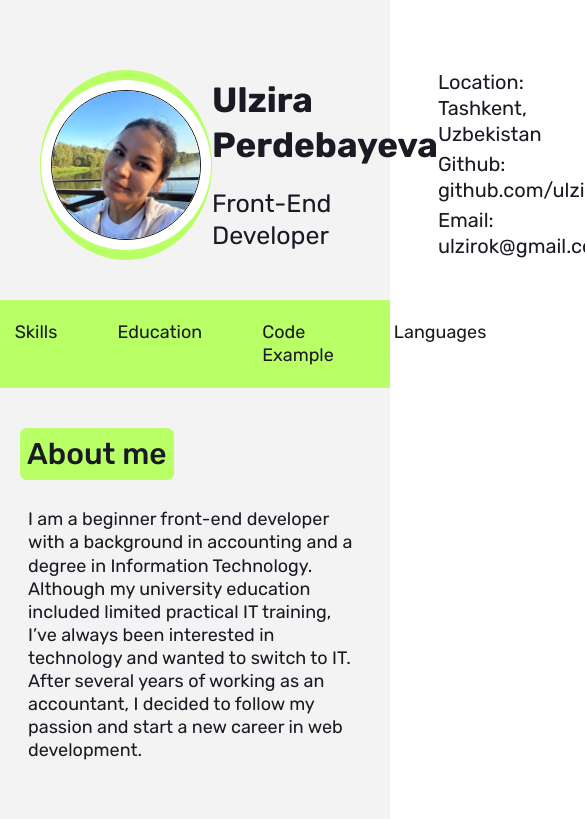
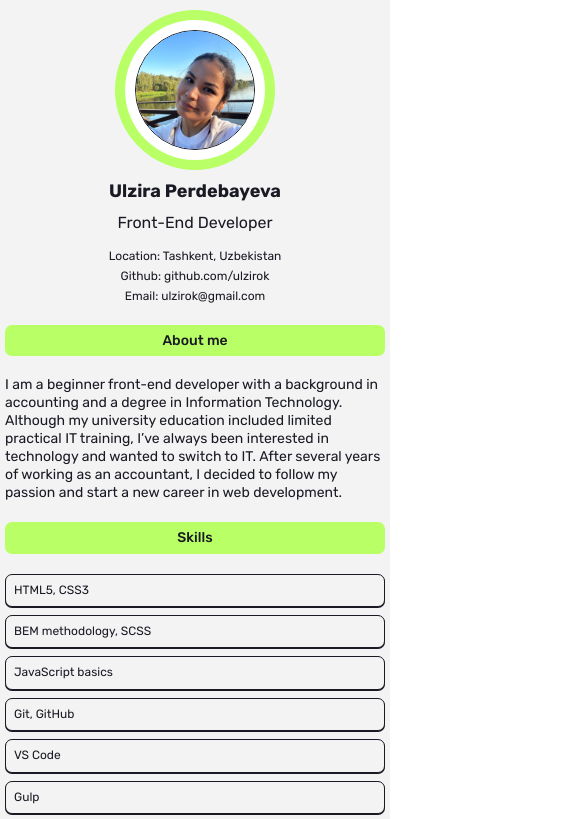
Before and after one commit to ulzirok/rsschool-cv, a plain HTML site: page index.html in a window 390 px wide. Shown: the top 819 px of the page, 585 px wide, since content can reach past the window. Drawn offline with Linux system fonts and the light colour scheme.

Commit message:
feat: add an adaptation

```diff
--- a/index.html
+++ b/index.html
@@ -140,8 +140,8 @@
                 class="education__menu-link">(learnjavascript.ru)</a>
             </li>
             <li class="education__menu-item">
-              RS Schools Course «JavaScript/Front-end. Stage 0» (in progress) <a href="https://rs.school/"
-                class="education__menu-link">(rs.school)</a>
+              RS Schools Course «JavaScript/Front-end. Stage 0» (in progress) <a
+                href="https://rs.school/courses/javascript-ru" class="education__menu-link">(rs.school)</a>
             </li>
           </ul>
         </div>
--- a/style.css
+++ b/style.css
@@ -10,7 +10,7 @@ html {
 }
 
 body {
-  font-family: 'Rubik', sans-serif;
+  font-family: "Rubik", sans-serif;
   font-size: 18px;
   line-height: 1.28;
   background-color: #fff;
@@ -27,7 +27,7 @@ a {
 }
 
 a:hover {
-  color: #B9ff66;
+  color: #b9ff66;
 }
 
 h1 {
@@ -38,7 +38,7 @@ h2 {
   font-size: 30px;
   font-weight: 500;
   padding: 7px;
-  background-color: #B9ff66;
+  background-color: #b9ff66;
   display: inline-block;
   border-radius: 7px;
   margin-bottom: 20px;
@@ -54,7 +54,7 @@ p {
   max-width: 1440px;
   width: 100%;
   margin: 0 auto;
-  color: #191A23;
+  color: #191a23;
 }
 
 .section__container {
@@ -66,8 +66,7 @@ p {
   display: flex;
   justify-content: space-around;
   align-items: center;
-  padding: 30px 20px 20px 20px;
-  /* background-color: #B9ff66; */
+  flex-wrap: wrap;
 }
 
 .wrap-circle {
@@ -78,13 +77,13 @@ p {
   justify-content: center;
   align-items: center;
   transition: 0.5s;
-  background-color: #B9ff66;
-  border: 1px solid #B9ff66;
+  background-color: #b9ff66;
+  border: 1px solid #b9ff66;
 }
 
 .wrap-circle:hover {
   background-color: #f3f3f3;
-  border: 1px solid #191A23;
+  border: 1px solid #191a23;
 }
 
 .circle-inside {
@@ -99,13 +98,15 @@ p {
 }
 
 .circle-inside:hover {
-  background: #B9ff66;
+  background: #b9ff66;
   /* border: 10px solid #fff; */
 }
 
 .header__img {
+  width: 150px;
+  height: 150px;
   border-radius: 50%;
-  border: 1px solid #191A23;
+  border: 1px solid #191a23;
 }
 
 .header__name {
@@ -134,8 +135,8 @@ p {
 .header__menu-list {
   display: flex;
   justify-content: center;
-  border-top: 1px solid #B9ff66;
-  background-color: #B9ff66;
+  border-top: 1px solid #b9ff66;
+  background-color: #b9ff66;
 }
 
 .header__menu-link {
@@ -163,16 +164,16 @@ p {
   padding: 8px;
   border-radius: 7px;
   width: 45%;
-  border: 1px solid #191A23;
-  box-shadow: 0 1px 0 0 #191A23;
-  background-color: #B9ff66;
+  border: 1px solid #191a23;
+  box-shadow: 0 1px 0 0 #191a23;
+  background-color: #b9ff66;
   margin-bottom: 8px;
 }
 
 .code__body {
   padding-top: 20px;
-  border: 1px solid #191A23;
-  box-shadow: 0 1px 0 0 #191A23;
+  border: 1px solid #191a23;
+  box-shadow: 0 1px 0 0 #191a23;
   border-radius: 7px;
   width: 60%;
   margin: 0 auto;
@@ -228,18 +229,18 @@ p {
   padding: 8px;
   border-radius: 7px;
   width: 45%;
-  border: 1px solid #191A23;
-  box-shadow: 0 1px 0 0 #191A23;
+  border: 1px solid #191a23;
+  box-shadow: 0 1px 0 0 #191a23;
 }
 
 .footer {
-  background-color: #B9ff66;
+  background-color: #b9ff66;
 }
 
 .footer-top {
   padding-bottom: 15px;
   margin-bottom: 20px;
-  border-bottom: 1px solid #191A23;
+  border-bottom: 1px solid #191a23;
 }
 
 .footer__footer-body {
@@ -261,3 +262,148 @@ p {
   text-align: end;
   font-size: 14px;
 }
+
+@media (max-width: 991.98px) {
+  .header-contacts {
+    margin-left: auto;
+  }
+  .header-contacts p {
+    font-size: 16px;
+  }
+  p {
+    font-size: 16px;
+  }
+  body {
+    font-size: 16px;
+  }
+  .code__body {
+    width: 100%;
+  }
+  .section__container {
+    padding: 20px;
+  }
+  .about-me__description {
+    padding: 0;
+  }
+  .code__description {
+    padding: 0;
+  }
+}
+@media (max-width: 767.98px) {
+  .skills__menu-item,
+  .languages__menu-item {
+    width: 100%;
+  }
+  .header-contacts p {
+    font-size: 16px;
+  }
+  p {
+    font-size: 14px;
+  }
+  body {
+    font-size: 14px;
+  }
+  h1 {
+    font-size: 25px;
+  }
+  h2 {
+    font-size: 16px;
+  }
+  .header-contacts {
+    margin-left: 0;
+  }
+  .header__name {
+    width: 100%;
+    text-align: center;
+    margin: 10px auto 15px;
+    gap: 10px;
+  }
+  .header-contacts {
+    flex-direction: row;
+  }
+  .header__menu-link {
+    padding: 15px 20px;
+  }
+  .wrap-circle {
+    width: 180px;
+    height: 180px;
+  }
+  .circle-inside {
+    width: 160px;
+    height: 160px;
+  }
+  .header__img {
+    width: 140px;
+    height: 140px;
+  }
+  .header__description {
+    font-size: 20px;
+  }
+  .footer__copyright {
+    font-size: 10px;
+  }
+  .footer-body__logo img {
+    width: 60px;
+    height: 20px;
+  }
+  .footer-body__link svg {
+    width: 15px;
+    height: 15px;
+  }
+  .footer-body__soc1als {
+    column-gap: 5px;
+  }
+  .footer-top {
+    margin-bottom: 0;
+  }
+}
+@media (max-width: 575.98px) {
+  .header-contacts {
+    flex-direction: column;
+    text-align: center;
+  }
+  .header-contacts p {
+    font-size: 12px;
+  }
+  p {
+    font-size: 14px;
+  }
+  body {
+    font-size: 12px;
+  }
+  h1 {
+    font-size: 18px;
+  }
+  h2 {
+    font-size: 14px;
+    display: block;
+    text-align: center;
+  }
+  .header__description {
+    font-size: 16px;
+  }
+  .header__menu-link {
+    padding: 7px 7px;
+  }
+  .wrap-circle {
+    width: 160px;
+    height: 160px;
+  }
+  .circle-inside {
+    width: 140px;
+    height: 140px;
+  }
+  .header__img {
+    width: 120px;
+    height: 120px;
+  }
+  .section__container {
+    padding: 10px 5px;
+  }
+  .header__menu-list {
+    display: none;
+  }
+  .skills__menu-item {
+    background-color: #f3f3f3;
+  }
+}
```
